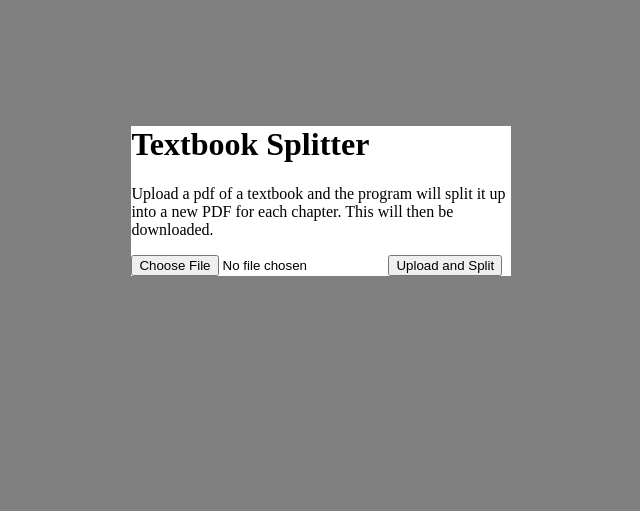
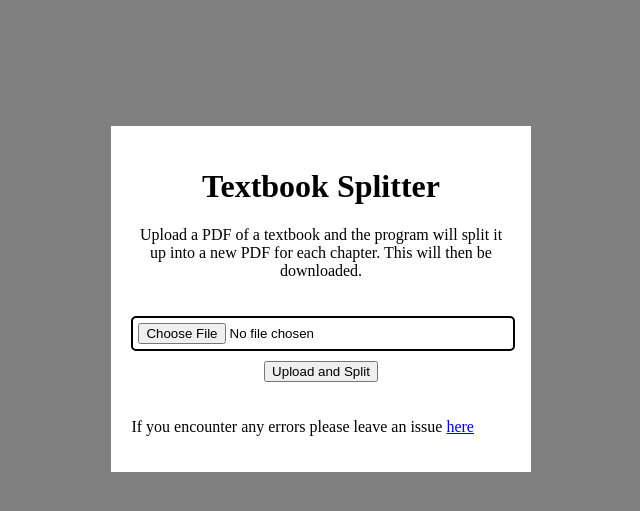
Before and after one commit to izzybeetschen/pdf-splitting, a Flask app: page / in a window 1280 px wide. Shown: the top 511 px of the page, without its empty margins (319-959 px from the left). Run offline with Flask 3, Linux system fonts and the light colour scheme.

Commit message:
Improved layout of page

```diff
--- a/app/static/css/styles.css
+++ b/app/static/css/styles.css
@@ -7,4 +7,39 @@ body {
     margin: 0 auto;
     background-color: white;
     margin-top: 10%;
+    padding: 20px;
 }
+
+.input-sect {
+    padding-top: 20px;
+    padding-bottom: 20px;
+    text-align: center;
+}
+
+#title {
+    text-align: center;
+}
+
+#explanation {
+    text-align: center;
+}
+
+#submit {
+    display: block;
+    margin: 0 auto; /* Centers the block element horizontally */
+    margin-top: 10px;
+    text-align: center;
+}
+
+#upload {
+    padding: 5px;
+}
+
+#upload-div {
+    border-style: solid;
+    border-width: 2px;
+    border-color: black;
+    width: 100%;
+    text-align: left;
+    border-radius: 5px;
+}
--- a/app/templates/splitter.html
+++ b/app/templates/splitter.html
@@ -8,14 +8,21 @@
 </head>
 <body>
     <div class="main-text">
-        <h1>Textbook Splitter</h1>
-        <p>
-            Upload a pdf of a textbook and the program will split it up into a new PDF for each chapter. This will then be downloaded.
+        <h1 id="title">Textbook Splitter</h1>
+        <p id="explanation">
+            Upload a PDF of a textbook and the program will split it up into a new PDF for each chapter. This will then be downloaded.
         </p>
         <form method="POST" enctype="multipart/form-data">
-            <input type="file" name="file" accept=".pdf" required>
-            <button type="submit">Upload and Split</button>
+            <div class="input-sect">
+                <div id="upload-div">
+                    <input id="upload" type="file" name="file" accept=".pdf" required>
+                </div>
+                <button id="submit" type="submit">Upload and Split</button>
+            </div>
         </form>
+        <p>
+            If you encounter any errors please leave an issue <a href="https://github.com/izzybeetschen/pdf-splitting/issues">here</a>
+        </p>
     </div>
 </body>
 </html>
```
